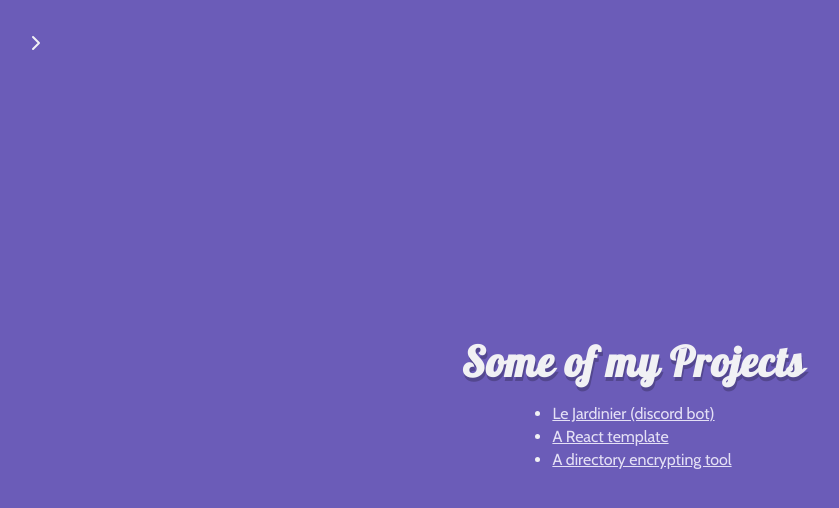
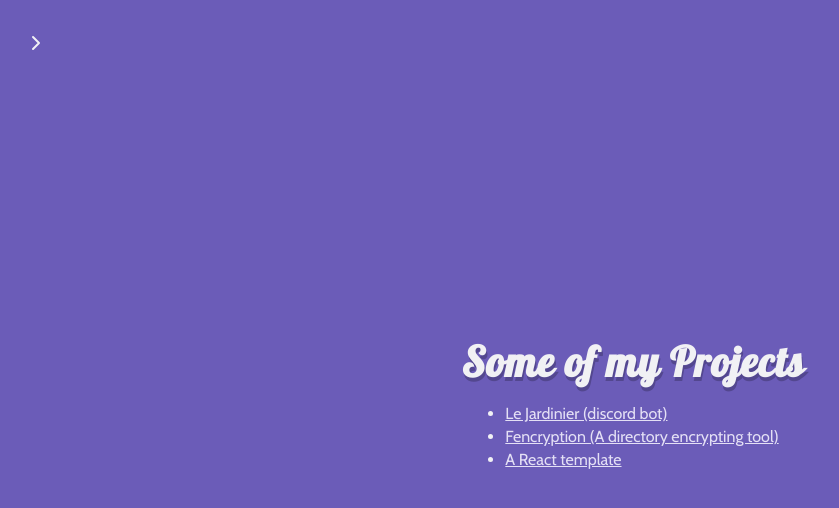
Before and after one commit to valflrt/valflrt.dev, a React app: page /#/projects in a window 1280 px wide. Shown: the top 508 px of the page, without its empty margins (7-846 px from the left). Built offline with nearby package versions, Linux system fonts and the light colour scheme.

Commit message:
Edit Routes ExternalLinks and Projects

```diff
--- a/src/routes/ExternalLinks.tsx
+++ b/src/routes/ExternalLinks.tsx
@@ -1,3 +1,4 @@
+import Link from "../common/Link";
 import CopyLink from "../common/CopyLink";
 
 import { css } from "../utils";
@@ -10,12 +11,13 @@ const ExternalLinks = () => {
       <h1>External Links</h1>
       <ul>
         <li>
-          <a
+          <Link
             className={css.j("link", "underlined")}
-            href={"https://gh.valflrt.dev"}
+            to={"https://gh.valflrt.dev"}
+            target={"_blank"}
           >
             Github account
-          </a>
+          </Link>
         </li>
         <li>
           <CopyLink
--- a/src/routes/Projects.tsx
+++ b/src/routes/Projects.tsx
@@ -13,6 +13,7 @@ const Projects = () => {
           <Link
             className={css.j("link", "underlined")}
             to={"https://gh.valflrt.dev/lejardinier"}
+            target={"_blank"}
           >
             Le Jardinier (discord bot)
           </Link>
@@ -20,17 +21,19 @@ const Projects = () => {
         <li>
           <Link
             className={css.j("link", "underlined")}
-            to={"https://gh.valflrt.dev/react-template"}
+            to={"https://gh.valflrt.dev/Fencryption"}
+            target={"_blank"}
           >
-            A React template
+            Fencryption (A directory encrypting tool)
           </Link>
         </li>
         <li>
           <Link
             className={css.j("link", "underlined")}
-            to={"https://gh.valflrt.dev/encrypt-directory"}
+            to={"https://gh.valflrt.dev/react-template"}
+            target={"_blank"}
           >
-            A directory encrypting tool
+            A React template
           </Link>
         </li>
       </ul>
```
